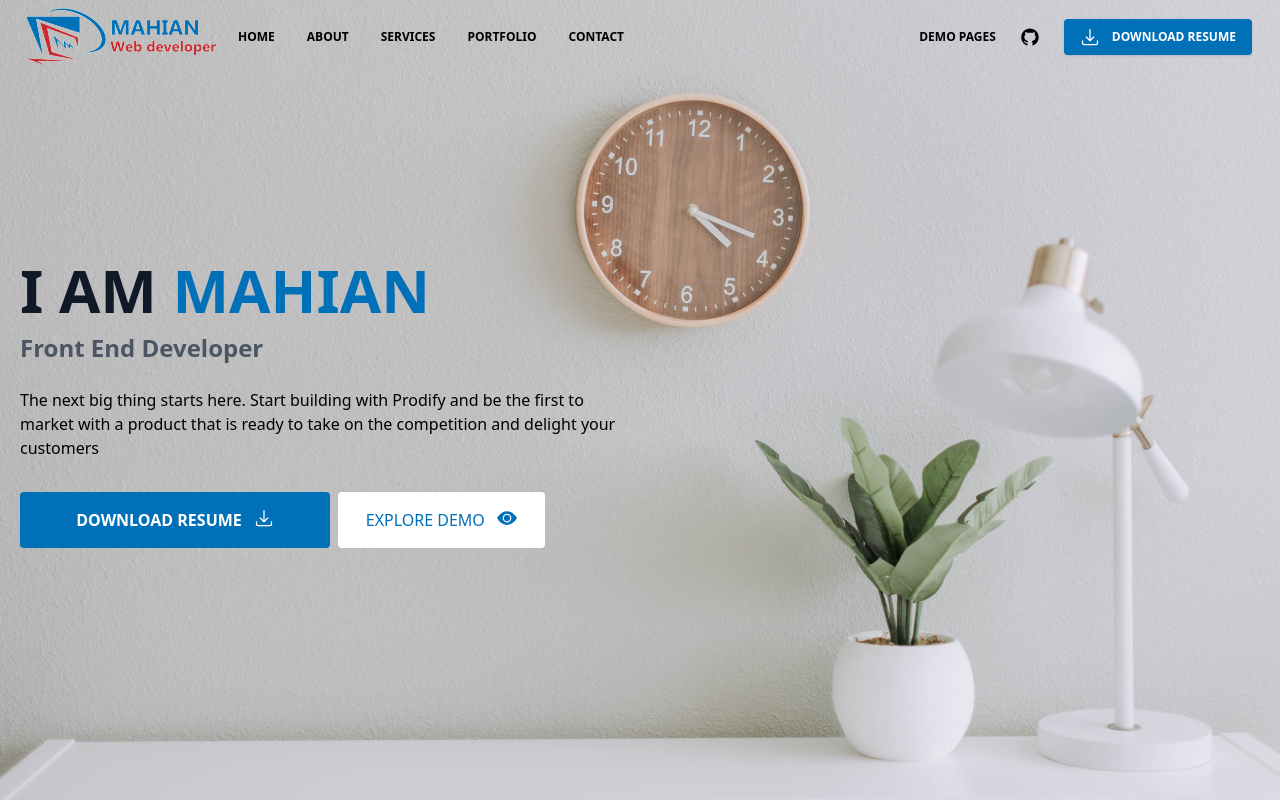
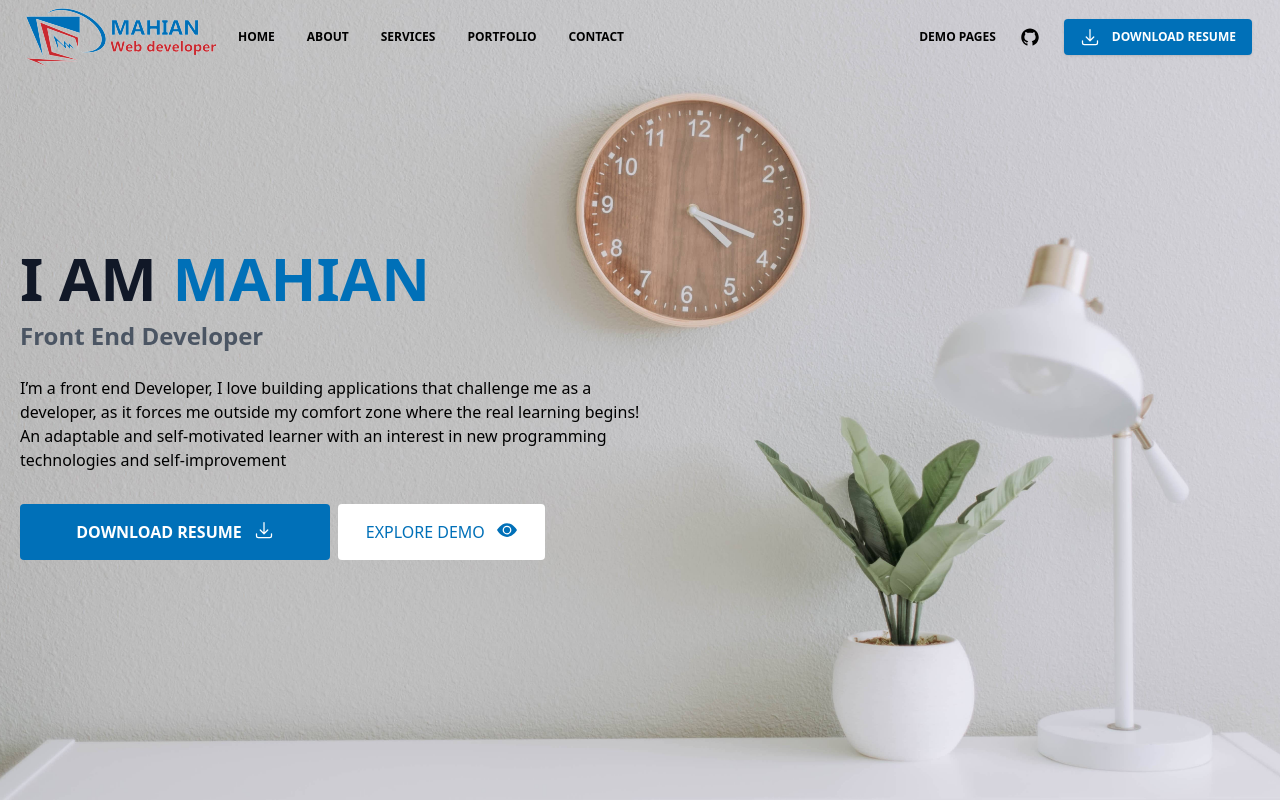
Before and after one commit to mahian/mahian-ahmad-portfolio, a Next.js app: page / in a window 1280 px wide. Shown: the top 800 px of the page. Built offline with nearby package versions, Linux system fonts and the light colour scheme.

Commit message:
add short hero description

```diff
--- a/src/components/sections/Hero.tsx
+++ b/src/components/sections/Hero.tsx
@@ -16,7 +16,7 @@ const Hero = () => {
                         <h1 className="text-6xl mt-10 md:mt-0 w-11/12 lg:w-11/12 xl:w-full xl:text-6xl text-gray-900 font-extrabold f-f-l uppercase">I am <span className="text-primary">Mahian</span></h1>
                         <p className="text-2xl w-11/12 lg:w-11/12 xl:w-full mt-3 text-gray-600 font-semibold">Front End Developer</p>
                         <div className="f-f-r text-base lg:text-base pt-10 xl:pt-6">
-                            <h2>The next big thing starts here. Start building with Prodify and be the first to market with a product that is ready to take on the competition and delight your customers</h2>
+                            <h2>I’m a front end Developer, I love building applications that challenge me as a developer, as it forces me outside my comfort zone where the real learning begins! An adaptable and self-motivated learner with an interest in new programming technologies and self-improvement</h2>
                         </div>
                         <img className="w-full md:hidden mt-10 object-fill md:w-2/3 rounded-lg" src="assets/images/hero.webp" alt="sample page" role="img" />
                         <div className="lg:flex">
```
Also changed, not shown: public/assets/images/background.jpg, public/assets/images/background1.jpg (added).
